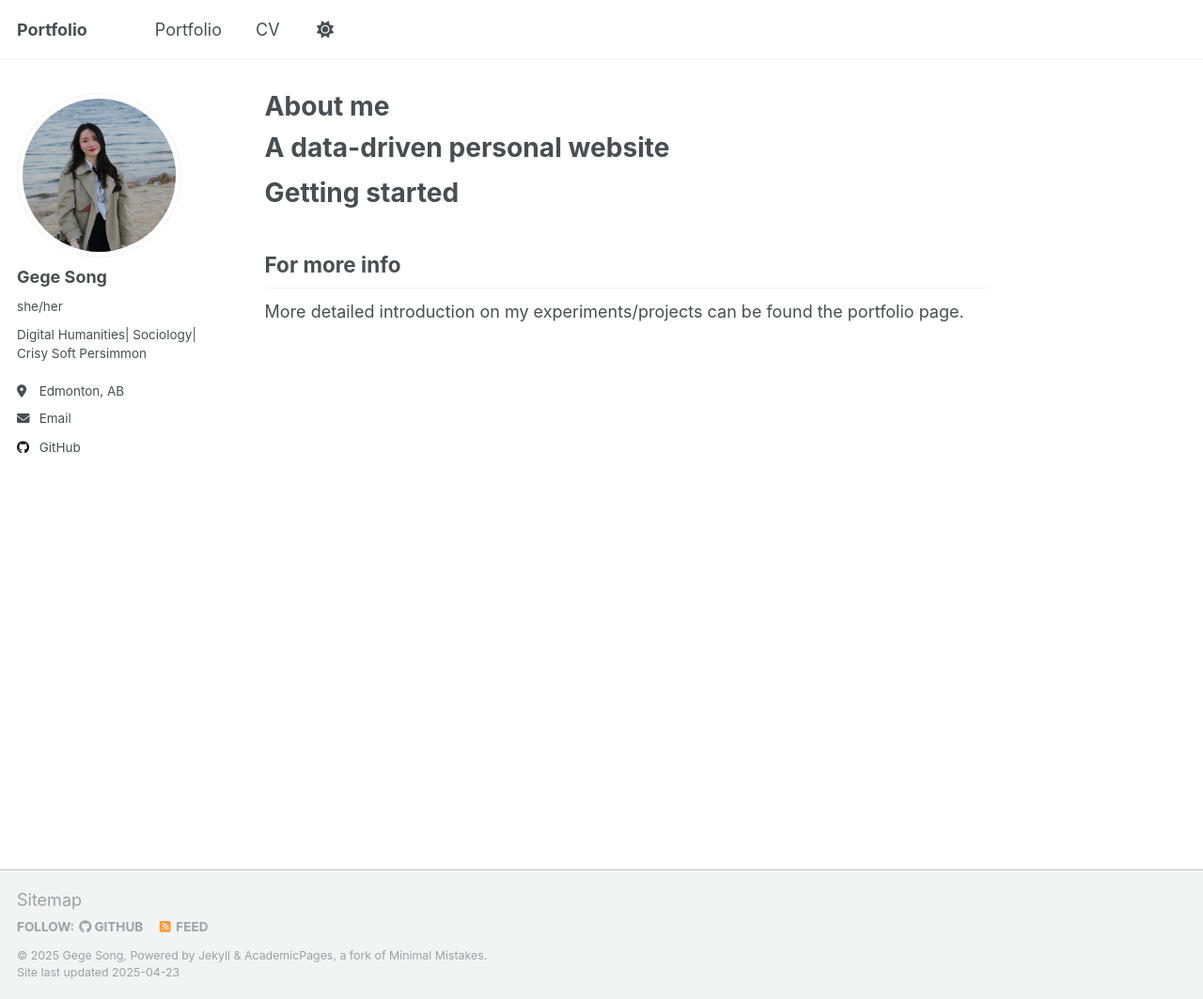
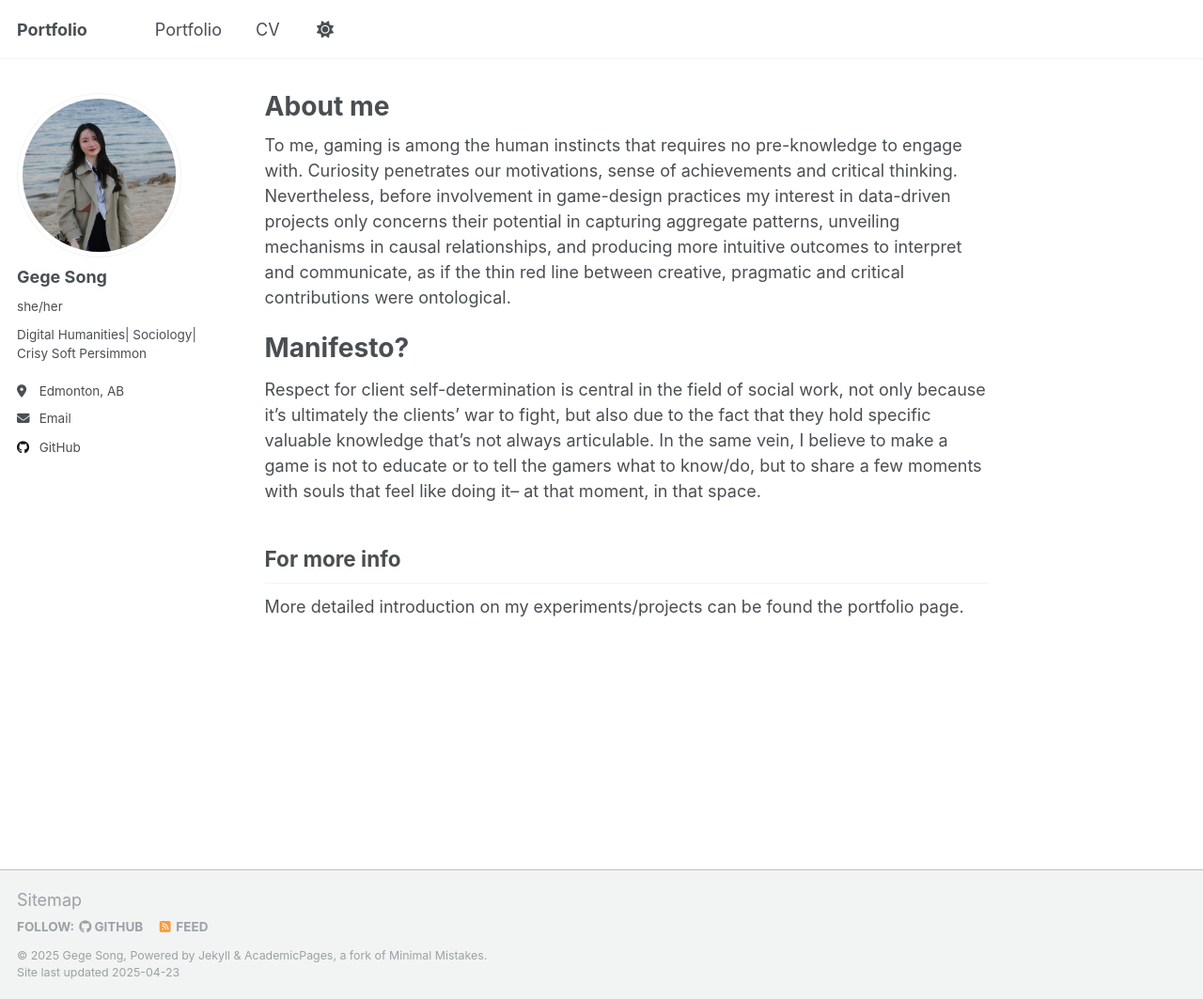
Before and after one commit to Pers-0/Portfolio, a Jekyll site: the page built from _pages/about.md, in a window 1280 px wide and 1063 px high. Shown: the whole window at 94% size. Built offline with Jekyll 4.4.1, drawn with Linux system fonts in a browser that asks for light colours.

Commit message:
Update about.md

```diff
--- a/_pages/about.md
+++ b/_pages/about.md
@@ -6,16 +6,11 @@ redirect_from:
   - /about/
   - /about.html
 ---
+To me, gaming is among the human instincts that requires no pre-knowledge to engage with. Curiosity penetrates our motivations, sense of achievements and critical thinking. Nevertheless, before involvement in game-design practices my interest in data-driven projects only concerns their potential in capturing aggregate patterns, unveiling mechanisms in causal relationships, and producing more intuitive outcomes to interpret and communicate, as if the thin red line between creative, pragmatic and critical contributions were ontological.
 
-
-A data-driven personal website
+Manifesto?
 ======
-
-
-Getting started
-======
-
-
+Respect for client self-determination is central in the field of social work, not only because it's ultimately the clients' war to fight, but also due to the fact that they hold specific valuable knowledge that's not always articulable. In the same vein, I believe to make a game is not to educate or to tell the gamers what to know/do, but to share a few moments with souls that feel like doing it-- at that moment, in that space.
 
 For more info
 ------
```
